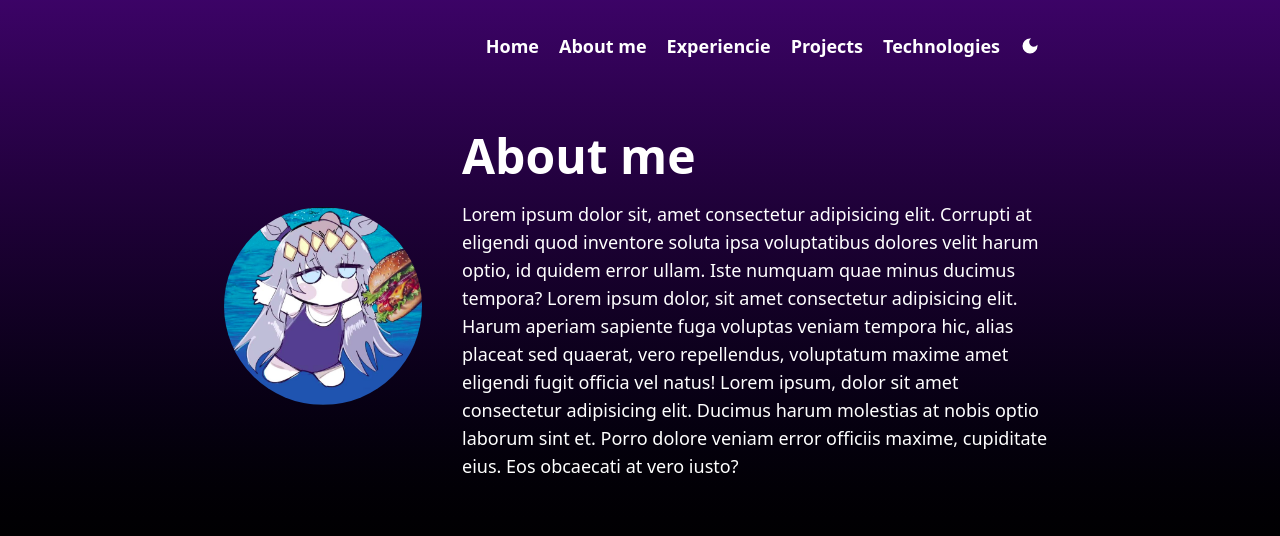
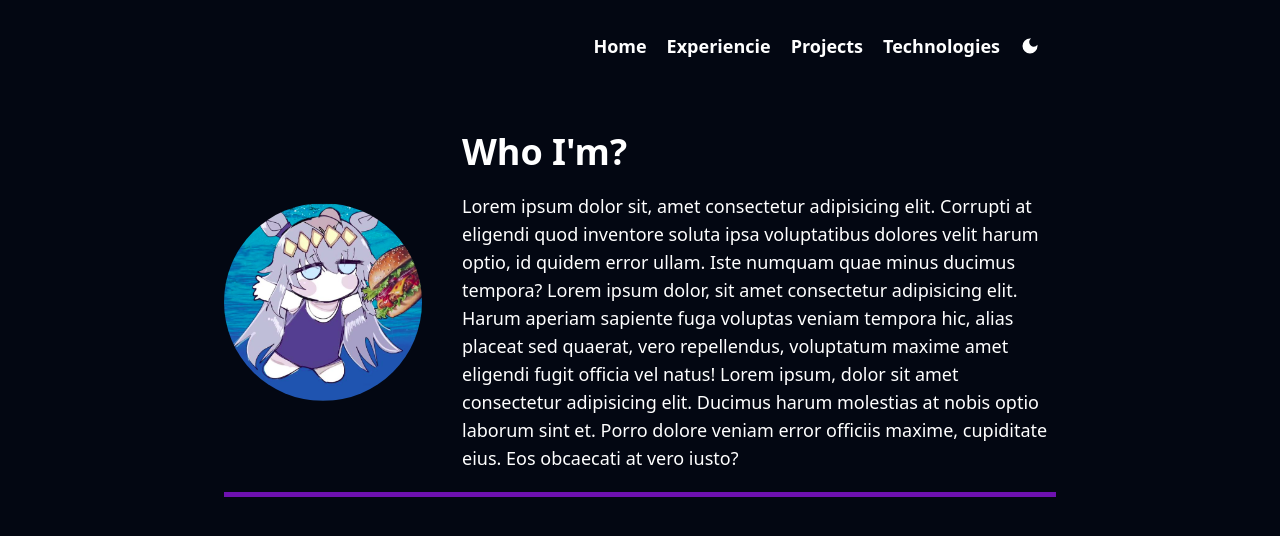
Before and after one commit to ElNao28/portafolio, a React (Vite) app: page / in a window 1280 px wide. Shown: the top 536 px of the page. Built offline with nearby package versions, Linux system fonts and the light colour scheme.

Commit message:
feat: ajust aboutme

```diff
--- a/src/components/AboutMe.tsx
+++ b/src/components/AboutMe.tsx
@@ -2,7 +2,8 @@ import imageProfile from "../assets/image-profile.png";
 
 export const AboutMe = () => {
   return (
-    <section id="aboutMe" className="flex items-center gap-10 mt-10 w-full">
+    <section id="aboutMe" className=" mt-10 w-full border-b-5 border-purple-800 pb-5">
+      <div className="flex items-center gap-10">
         <div className="w-1/4">
           <img
             src={imageProfile}
@@ -11,19 +12,20 @@ export const AboutMe = () => {
           />
         </div>
         <div className="w-3/4">
-      <h1 className="text-5xl font-bold pb-5 dark:text-white">About me</h1>
+          <h1 className="text-4xl font-bold pb-5 dark:text-white">Who I'm?</h1>
           <p className="text-black dark:text-white text-lg">
-          Lorem ipsum dolor sit, amet consectetur adipisicing elit. Corrupti at
-          eligendi quod inventore soluta ipsa voluptatibus dolores velit harum
-          optio, id quidem error ullam. Iste numquam quae minus ducimus tempora?
-          Lorem ipsum dolor, sit amet consectetur adipisicing elit. Harum
-          aperiam sapiente fuga voluptas veniam tempora hic, alias placeat sed
-          quaerat, vero repellendus, voluptatum maxime amet eligendi fugit
-          officia vel natus! Lorem ipsum, dolor sit amet consectetur adipisicing
-          elit. Ducimus harum molestias at nobis optio laborum sint et. Porro
-          dolore veniam error officiis maxime, cupiditate eius. Eos obcaecati at
-          vero iusto?
+            Lorem ipsum dolor sit, amet consectetur adipisicing elit. Corrupti
+            at eligendi quod inventore soluta ipsa voluptatibus dolores velit
+            harum optio, id quidem error ullam. Iste numquam quae minus ducimus
+            tempora? Lorem ipsum dolor, sit amet consectetur adipisicing elit.
+            Harum aperiam sapiente fuga voluptas veniam tempora hic, alias
+            placeat sed quaerat, vero repellendus, voluptatum maxime amet
+            eligendi fugit officia vel natus! Lorem ipsum, dolor sit amet
+            consectetur adipisicing elit. Ducimus harum molestias at nobis optio
+            laborum sint et. Porro dolore veniam error officiis maxime,
+            cupiditate eius. Eos obcaecati at vero iusto?
           </p>
+        </div>
       </div>
     </section>
   );
--- a/src/components/NavBar.tsx
+++ b/src/components/NavBar.tsx
@@ -14,11 +14,6 @@ export const NavBar = () => {
         <li>
           <a className="hover:underline" href="#">
             Home
-          </a>
-        </li>
-        <li>
-          <a className="hover:underline" href="aboutMe">
-            About me
           </a>
         </li>
         <li>
--- a/src/pages/Home.tsx
+++ b/src/pages/Home.tsx
@@ -4,7 +4,7 @@ import { NavBar } from "../components/NavBar";
 export const Home = () => {
 
   return (
-    <div className="h-screen w-screen bg-white dark:bg-gradient-to-b from-purple-950 to-black to-80% transition-all flex justify-center">
+    <div className="h-screen w-screen bg-white dark:bg-gray-950 transition-all flex justify-center">
       <div className="pb-5 max-w-[65vw]">
         <NavBar />
         <AboutMe />
```
Lines whose indentation alone changed are shown as unchanged.
